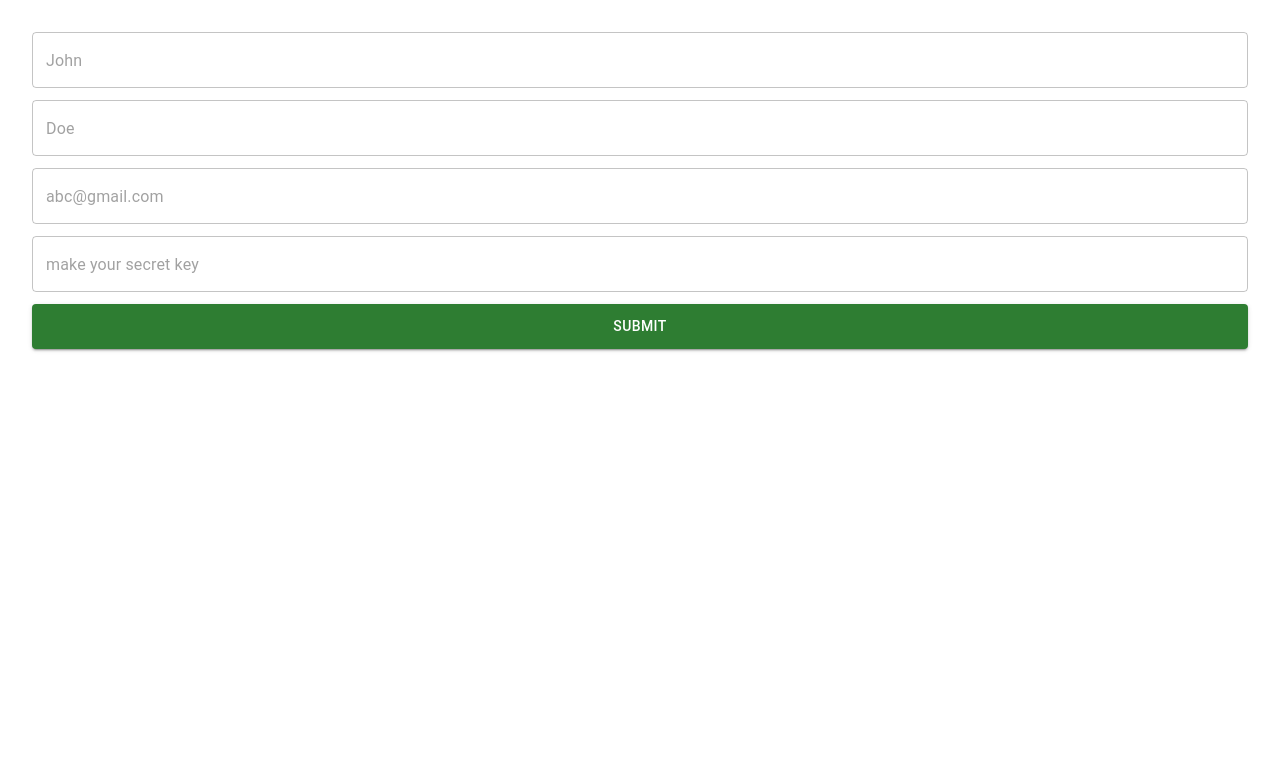
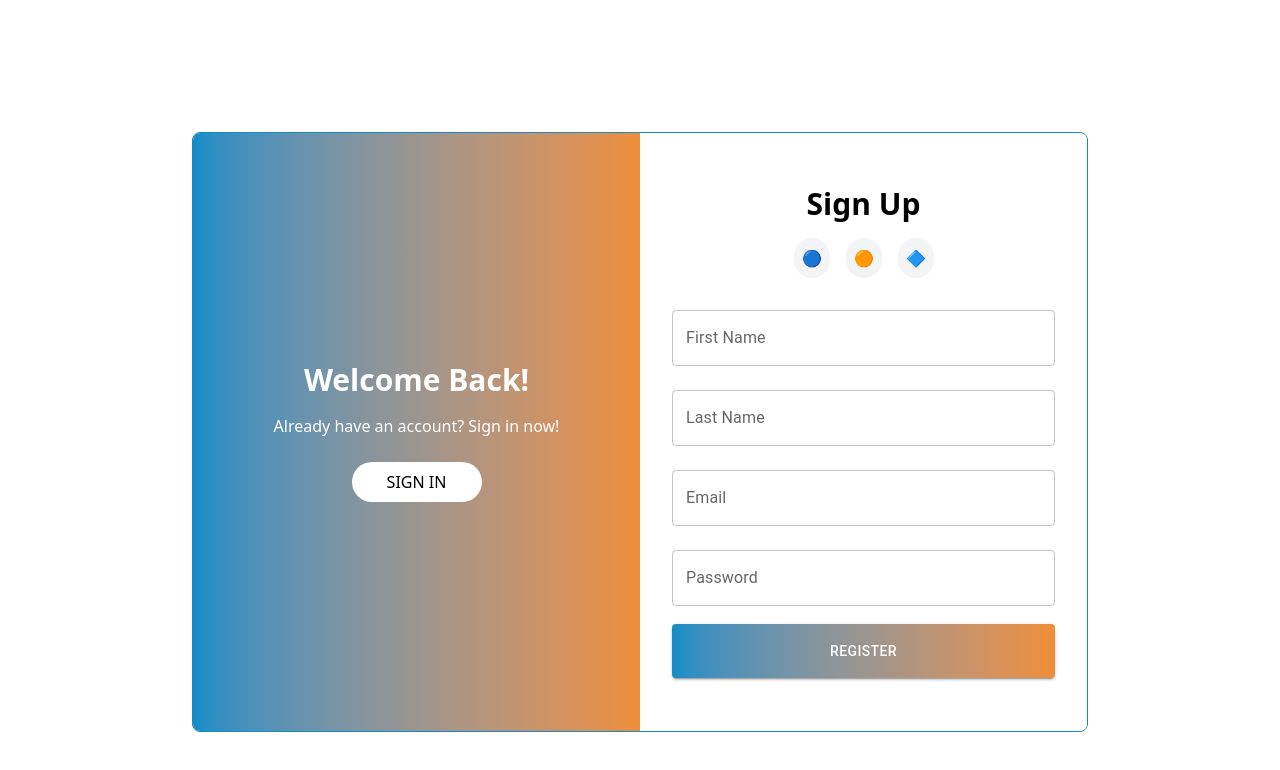
Before and after one commit to Maryam593/GuardianLens, a React (Vite) app in the folder frontend/: page /auth/sign-up in a window 1280 px wide. Shown: the top 770 px of the page. Built offline with nearby package versions, Linux system fonts and the light colour scheme.

Commit message:
refinement of pages

```diff
--- a/frontend/package.json
+++ b/frontend/package.json
@@ -17,6 +17,7 @@
     "@tailwindcss/vite": "^4.0.3",
     "axios": "^1.7.9",
     "formik": "^2.4.6",
+    "framer-motion": "^12.4.7",
     "lottie": "^0.0.1",
     "lottie-react": "^2.4.1",
     "lucide-react": "^0.475.0",
--- a/frontend/src/Components/Footer.jsx
+++ b/frontend/src/Components/Footer.jsx
@@ -26,7 +26,7 @@
     >
       <div className="container mx-auto flex flex-col md:flex-row items-center justify-between px-6">
         {/* Left Side - Text */}
-        <h1 className="text-lg font-semibold">Guardian Lens - All Rights Reserved © 2024</h1>
+        <h1 className="text-lg font-semibold">Guardian Lens - All Rights Reserved © 2025</h1>
 
         {/* Right Side - Social Icons */}
         <div className="flex space-x-4">
--- a/frontend/src/Pages/LoginPage.jsx
+++ b/frontend/src/Pages/LoginPage.jsx
@@ -4,6 +4,7 @@
 import { userDataContext } from '../Context/UserContext';
 import { useNavigate } from 'react-router-dom';
 import axios from 'axios';
+import { Link } from 'react-router-dom';
 
 const LoginPage = () => {
   const { setUser } = useContext(userDataContext);
@@ -22,7 +23,10 @@
       localStorage.setItem('token', token);
       localStorage.setItem('userId', data._id);
 
-      setUser(data);
+      const userResponse = await axios.get(`http://localhost:3000/survivour-profile/${data._id}`);
+console.log("User Response:", userResponse.data);
+setUser(userResponse.data);
+
 
       setTimeout(() => {
         navigate("/");
@@ -32,9 +36,24 @@
     }
   };
 
+  return (
+    <div className="flex items-center justify-center min-h-screen">
+        <div className="w-3/4 max-w-4xl h-[600px] flex border border-[#108dc7] rounded-lg overflow-hidden">
 
+        {/* Left Section - Sign In */}
+        <div className="w-1/2 p-8 bg-white flex flex-col justify-center">
+          <h2 className="text-3xl font-bold text-center mb-4">Sign in</h2>
 
-  return (
+          {/* Social Icons */}
+          <div className="flex justify-center space-x-4 mb-4">
+            <span className="cursor-pointer p-2 bg-gray-100 rounded-full">🔵</span>
+            <span className="cursor-pointer p-2 bg-gray-100 rounded-full">🟠</span>
+            <span className="cursor-pointer p-2 bg-gray-100 rounded-full">🔷</span>
+          </div>
+
+          <p className="text-center text-gray-500 mb-6">or use your account</p>
+
+          {/* Formik Form */}
           <Formik
             initialValues={{ email: '', password: '' }}
             onSubmit={async (values) => {
@@ -43,7 +62,7 @@
             }}
           >
             {({ values, handleChange }) => (
-        <Form>
+              <Form className="flex flex-col space-y-4">
                 <TextField
                   type="email"
                   name="email"
@@ -64,12 +83,30 @@
                   margin="normal"
                   required
                 />
-          <Button type="submit" variant="contained" color="primary" fullWidth>
-            Submit
+                {/* sx={{background : " bg-gradient-to-r from-[#108dc7] to-[#ef8e38]", padding : "10px", marginTop : "5px"}} */}
+                <div className='flex justify-center items-center'>
+                <Button type="submit" variant="contained"
+                sx={{padding:"15px", marginTop:"10px"}}
+                 className="bg-gradient-to-r from-[#108dc7] to-[#ef8e38] text-white"  fullWidth>
+                  SIGN IN
                 </Button>
+                </div>
               </Form>
             )}
           </Formik>
+        </div>
+
+        {/* Right Section - Signup */}
+        <div className="w-1/2  bg-gradient-to-r from-[#108dc7] to-[#ef8e38] text-white flex flex-col items-center justify-center p-8">
+          <h2 className="text-3xl font-bold mb-4">Hello, Friend!</h2>
+          <p className="text-center mb-6">Enter your personal details and start your journey with us</p>
+          <div className='bg-white text-black p-2 rounded-[50px] w-[130px]'>
+            <Link to = "/auth/sign-up">SIGN UP</Link>
+          </div>
+        </div>
+
+      </div>
+    </div>
   );
 };
 
--- a/frontend/src/Pages/SignUpPage.jsx
+++ b/frontend/src/Pages/SignUpPage.jsx
@@ -1,26 +1,30 @@
-import React, { useContext } from 'react';
-import { Formik, Form } from 'formik';
-import { Button, TextField } from '@mui/material';
+import React, { useContext } from "react";
+import { Formik, Form } from "formik";
+import { Button, TextField } from "@mui/material";
 import { useNavigate } from "react-router-dom";
 import axios from "axios";
-import { userDataContext } from '../Context/UserContext';
+import { userDataContext } from "../Context/UserContext";
+import { Link } from "react-router-dom";
 
 const SignUpPage = () => {
-  const {user,setUser} = useContext(userDataContext);
+  const { setUser } = useContext(userDataContext);
   const navigate = useNavigate();
 
   const handleAPI = async (values) => {
     const userData = {
       FullName: {
         firstName: values.FullName.firstName,
-        lastName: values.FullName.lastName
+        lastName: values.FullName.lastName,
       },
       email: values.email,
-      password: values.password
+      password: values.password,
     };
 
     try {
-      const response = await axios.post("http://localhost:3000/register-yourself-as-survivour", userData);
+      const response = await axios.post(
+        "http://localhost:3000/register-yourself-as-survivour",
+        userData
+      );
 
       if (response.status === 200) {
         const data = response.data;
@@ -28,70 +32,115 @@
         if (data) {
           setUser(data);
           localStorage.setItem("user", JSON.stringify(data));
+          localStorage.setItem("token", data.token);
+          navigate("/");
         } else {
           console.log("User data is missing in API response!");
         }
-
-        localStorage.setItem('token', data.token);
-        navigate("/");
       }
     } catch (error) {
       console.log("Signup API Error:", error);
     }
   };
 
+  return (
+    <div className="flex items-center justify-center w-full min-h-screen">
+      <div className="w-3/4 max-w-4xl h-[600px] flex border border-[#108dc7] rounded-lg overflow-hidden">
+        {/* Right Section - Sign In */}
+        <div className="w-1/2 bg-gradient-to-r from-[#108dc7] to-[#ef8e38] text-white flex flex-col items-center justify-center p-8">
+          <h2 className="text-3xl font-bold mb-4">Welcome Back!</h2>
+          <p className="text-center mb-6">
+            Already have an account? Sign in now!
+          </p>
+          <div className="bg-white text-black p-2 rounded-[50px] w-[130px]">
+            <Link to="/auth/login">SIGN IN</Link>
+          </div>
+        </div>
 
+        {/* Left Section - Signup Form */}
+        <div className="w-1/2 p-8 bg-white flex flex-col justify-center">
+          <h2 className="text-3xl font-bold text-center mb-4">Sign Up</h2>
 
-  return (
+          {/* Social Icons */}
+          <div className="flex justify-center space-x-4 mb-4">
+            <span className="cursor-pointer p-2 bg-gray-100 rounded-full">
+              🔵
+            </span>
+            <span className="cursor-pointer p-2 bg-gray-100 rounded-full">
+              🟠
+            </span>
+            <span className="cursor-pointer p-2 bg-gray-100 rounded-full">
+              🔷
+            </span>
+          </div>
+
           <Formik
             initialValues={{
-        email: '',
-        password: '',
+              email: "",
+              password: "",
               FullName: {
-          firstName: '',
-          lastName: ''
-        }
+                firstName: "",
+                lastName: "",
+              },
             }}
             onSubmit={async (values) => {
               await handleAPI(values);
             }}
           >
             {({ values, handleChange }) => (
-        <Form className='flex flex-col gap-3'>
+              <Form className="flex flex-col space-y-4">
                 <TextField
                   type="text"
-            placeholder="John"
+                  label="First Name"
                   value={values.FullName.firstName}
                   name="FullName.firstName"
                   onChange={handleChange}
+                  fullWidth
+                  margin="normal"
                 />
                 <TextField
                   type="text"
-            placeholder="Doe"
+                  label="Last Name"
                   value={values.FullName.lastName}
                   name="FullName.lastName"
                   onChange={handleChange}
+                  fullWidth
+                  margin="normal"
                 />
                 <TextField
                   type="email"
-            placeholder="abc@gmail.com"
+                  label="Email"
                   value={values.email}
                   name="email"
                   onChange={handleChange}
+                  fullWidth
+                  margin="normal"
                 />
                 <TextField
                   type="password"
-            placeholder="make your secret key"
+                  label="Password"
                   name="password"
                   value={values.password}
                   onChange={handleChange}
+                  fullWidth
+                  margin="normal"
                 />
-          <Button type="submit" color="success" variant="contained" sx={{ padding: "10px" }}>
-            Submit
+
+                <Button
+                  type="submit"
+                  variant="contained"
+                  sx={{ padding: "15px", marginTop: "10px" }}
+                  className="bg-gradient-to-r from-[#108dc7] to-[#ef8e38] text-white"
+                  fullWidth
+                >
+                  Register
                 </Button>
               </Form>
             )}
           </Formik>
+        </div>
+      </div>
+    </div>
   );
 };
 
```
Also changed, not shown: 1 other file (tests, documents, lock files or other folders). Lines whose indentation alone changed are shown as unchanged.
